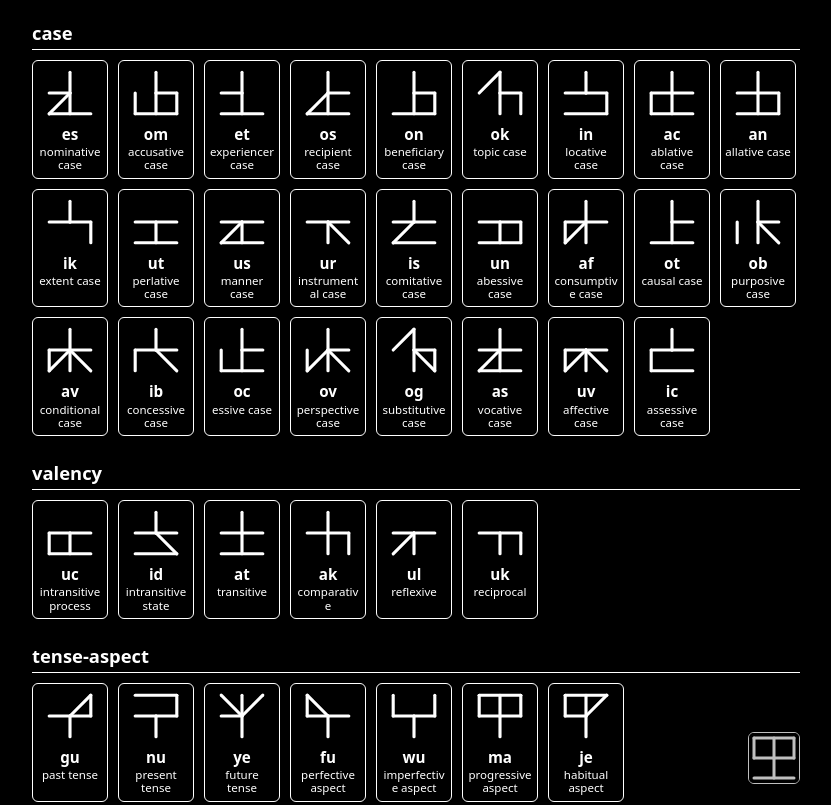
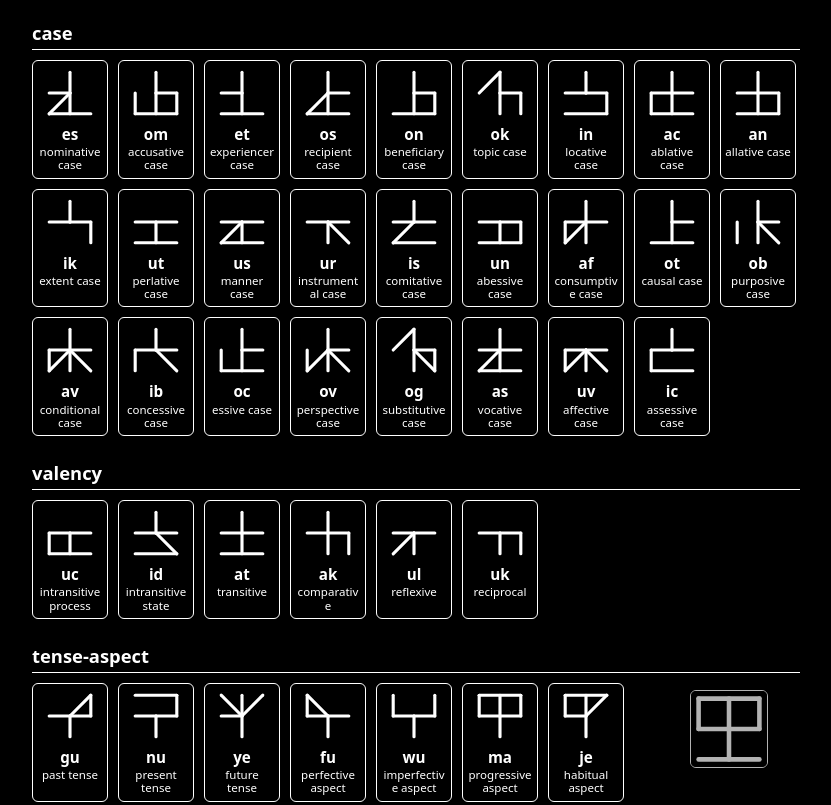
Before and after one commit to mendelbrot/lang4, a plain HTML site: page site/index.html in a window 1280 px wide. Shown: the top 805 px of the page, without its empty margins (224-1055 px from the left). Drawn offline with Linux system fonts and the light colour scheme.

Commit message:
jump menu button positioning adjustments

```diff
--- a/site/index.html
+++ b/site/index.html
@@ -14,7 +14,7 @@
     body {
       max-width: 800px;
       margin: 0 auto;
-      padding: 16px 16px 84px;
+      padding: 16px 16px 136px;
       background-color: #000000;
       color: #ffffff;
       font-family: system-ui, -apple-system, BlinkMacSystemFont, 'Segoe UI', Roboto, sans-serif;
@@ -165,16 +165,16 @@
     }
     .nav-fab {
       position: fixed;
-      bottom: 16px;
-      right: max(16px, calc((100vw - 800px) / 2 + 16px));
+      bottom: 32px;
+      right: max(16px, calc((100vw - 800px) / 2 + 32px + 16px));
       z-index: 500;
-      width: 52px;
-      height: 52px;
+      width: 78px;
+      height: 78px;
       background-color: #000000;
       border: 1px solid #ffffff;
       border-radius: 6px;
       overflow: hidden;
-      opacity: 0.75;
+      opacity: 0.70;
     }
     .nav-fab:hover,
     .nav-fab:focus-within {
```
Also changed, not shown: 1 other file.
